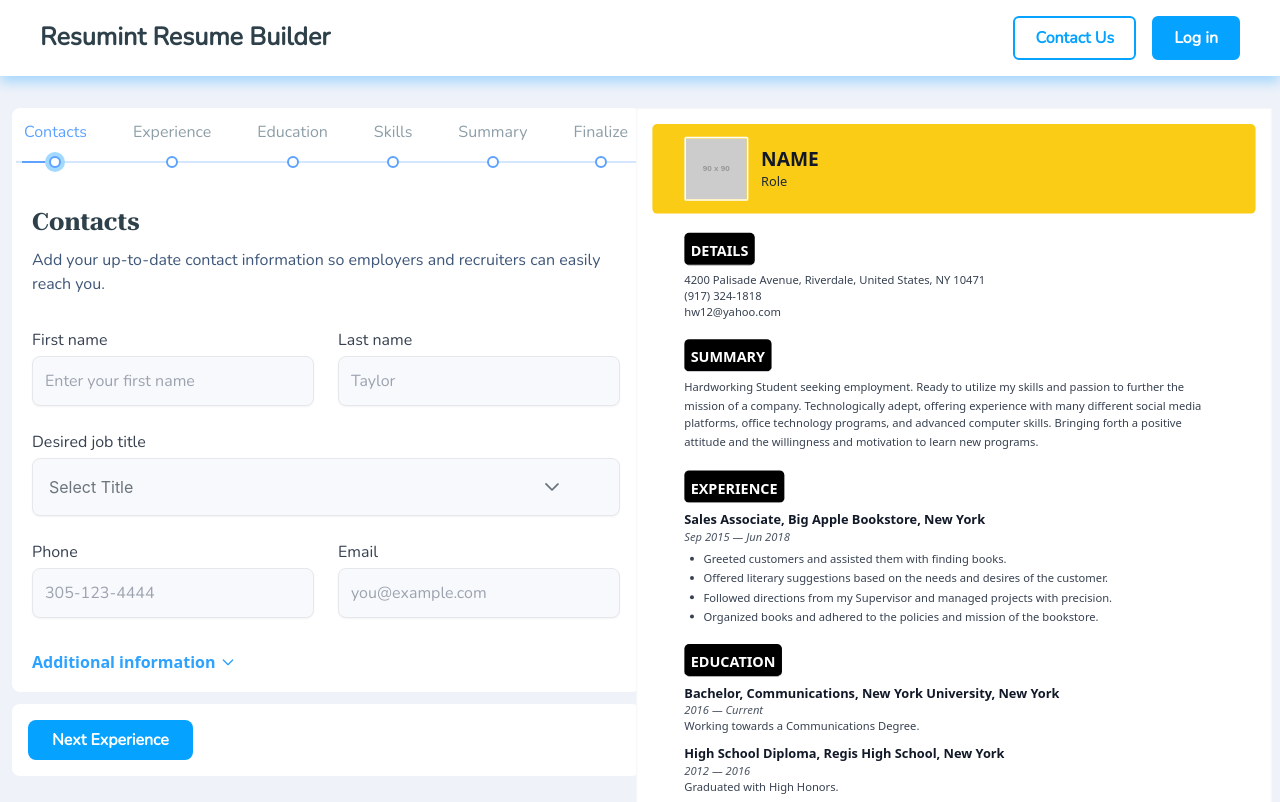
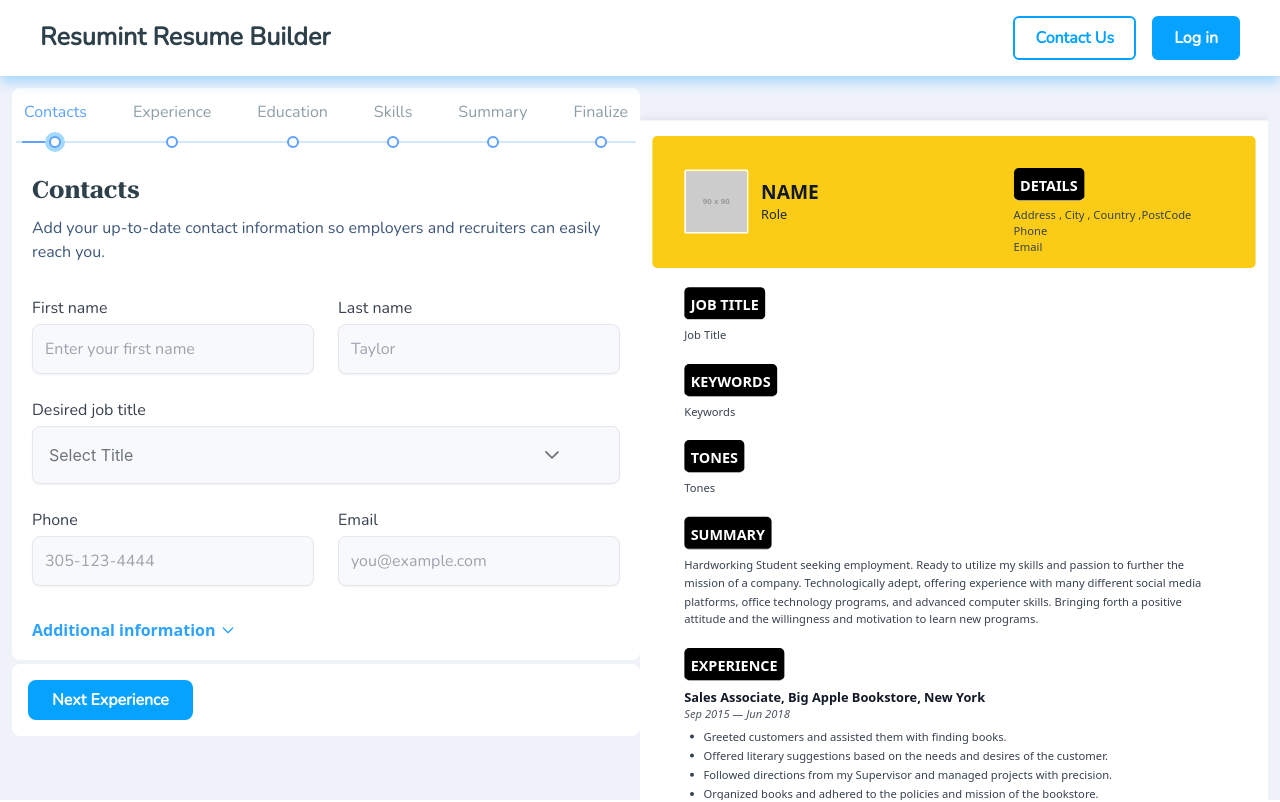
Before and after one commit to bharathwaj22/Resume-Builder, a React (Vite) app: page /Resume-details in a window 1280 px wide. Shown: the top 802 px of the page. Built offline with nearby package versions, Linux system fonts and the light colour scheme.

Commit message:
updateall

```diff
--- a/src/App.jsx
+++ b/src/App.jsx
@@ -32,6 +32,12 @@ function App() {
         const [tags, setTags] = useState([]);
         const [tones, setTones] = useState([]);
 
+        const [address, setAddress] = useState("");
+
+          const [city, setCity] = useState("");
+          const [country, setCountry] = useState("");
+          const [postcode, setPostcode] = useState("");
+
      const [experiences, setExperiences] = useState([
         {
           id: Date.now(),
@@ -53,7 +59,7 @@ function App() {
   return (
     <>
 
-      <CreateContext.Provider value={{ globalState, setGlobalState,firstName,setFirstName,lastName, setLastName,jobTitle, setJobTitle,phone, setPhone,email, setEmail,tags, setTags,tones, setTones,experiences, setExperiences }}>
+      <CreateContext.Provider value={{ globalState, setGlobalState,firstName,setFirstName,lastName, setLastName,jobTitle, setJobTitle,phone, setPhone,email, setEmail,tags, setTags,tones, setTones,address, setAddress,city, setCity,country, setCountry,postcode, setPostcode,experiences, setExperiences }}>
         <BrowserRouter>
           <Layout>
             <Routes>
--- a/src/Componets/Choose_template.jsx
+++ b/src/Componets/Choose_template.jsx
@@ -21,16 +21,18 @@ import { CreateContext } from '../App';
 
 
 function Choose_template() {
-    const nagivate = useNavigate();
-    const clickresumedetails = () => {
-        nagivate('/Resume-details')
-        window.scrollTo({
-            top: 0,
-            behavior: "smooth",
-        });
-    }
+    const navigate = useNavigate();
+    // const clickresumedetails = (template) => {
+    //     // nagivate('/Resume-details')
+    //         navigate("/Resume-details", { state: { templateId: template } });
 
-    let UseContext=useContext(CreateContext)
+    //     window.scrollTo({
+    //         top: 0,
+    //         behavior: "smooth",
+    //     });
+    // }
+
+    let UseContext = useContext(CreateContext)
 
     console.log(UseContext);
 
@@ -400,7 +402,7 @@ function Choose_template() {
                                         <div className="absolute inset-0 flex items-center justify-center opacity-0 group-hover:opacity-100 transition-opacity duration-500 z-20">
                                             <button
                                                 className="px-6 py-3 bg-[#05a2ff] hover:bg-[#0875b4] text-white font-semibold rounded-lg shadow-xl transition-all"
-                                                onClick={clickresumedetails}
+                                                // onClick={clickresumedetails(template)}
                                             >
                                                 Use This Template
                                             </button>
--- a/src/Componets/Resume_details.jsx
+++ b/src/Componets/Resume_details.jsx
@@ -72,53 +72,15 @@ function Resume_details() {
     const prevTab = tabsData[currentIndex - 1];
 
     return (
-        <div className='bg-[#eff2f9] h-full'>
+        <div className='bg-[#eff2f9] h-full md:h-screen md:overflow-hidden'>
             <Header />
 
-            <section className='flex flex-wrap md:flex-nowrap mt-5 p-3 '>
+            <section className='flex flex-wrap md:flex-nowrap md:h-screen md:overflow-hidden  p-3 '>
                 {/* left tab  */}
-                <div className=' w-full md:w-[50%] '>
+                <div className=' w-full md:w-[50%]  md:h-screen md:overflow-hidden'>
 
                     <div className='bg-white  rounded-lg p-1 '>
-                        {/* <div className="relative w-full p-">
-                            <div className="flex flex-wrap justify-between relative z-10">
-                                {tabsData.map((tab) => {
-                                    const isActive = tab.id === activeTab;
-                                    return (
-                                        <div key={tab.id} className="flex flex-col items-center">
-                                            <button
-                                                onClick={() => {
-                                                    setActiveTab(tab.id);
-                                                    setAllTaskDetails(tab);
-                                                }}
-                                                className={`
-                  p-2 text-[16px] font-nunito font bg-white
-                  transition-colors duration-200 ease-in-out
-                  ${isActive ? "text-[#5da2ff]" : "text-[#8d9ea8] hover:text-[#5da2ff]"}
-                `}
-                                            >
-                                                {tab.name}
-                                            </button>
 
-                                            <div
-                                                className={`
-                  w-3 h-3 rounded-full border-2 mt-1 z-10
-                  ${isActive
-                                                        ? "border-[#5da2ff] bg-white shadow-[0_0_0_4px_#a3d9ff]"
-                                                        : "border-[#5da2ff] bg-white"
-                                                    }
-                  transition-all duration-300 ease-in-out
-                `}
-                                            ></div>
-                                        </div>
-                                    );
-                                })}
-                            </div>
-
-                            <div className="absolute left-0 right-0 bottom-[5px] h-0.5 bg-[#5da2ff]"></div>
-
-
-                        </div> */}
 
                         <div className="relative w-full">
                             {/* Tabs + Dots container */}
@@ -173,7 +135,7 @@ function Resume_details() {
                         </div>
 
 
-                        <div className="mt-5">
+                        <div className="mt-2">
                             {renderTabContent()}
 
 
@@ -181,7 +143,7 @@ function Resume_details() {
                     </div>
                     {/* perivous */}
 
-                    <div className="bg-white p-4 mt-3 text-right rounded-lg flex justify-between  ">
+                    <div className="bg-white p-4 mt-1 text-right rounded-lg flex justify-between  ">
                         {prevTab && (
                             <button
                                 className="bg-white text-[#374151] border border-gray-300 px-6 py-2 rounded-lg mr-3 font-nunito font-semibold hover:bg-gray-100 transition-colors duration-300"
@@ -202,33 +164,31 @@ function Resume_details() {
                     </div>
                 </div>
                 {/* right resume */}
-                {/* <div className="w-[50%] p-2 hidden md:flex justify-center">
-                    <div className="overflow-hidden rounded-xl w-[70%] shadow-lg hover:shadow-2xl transition-shadow duration-300 flex justify-center">
-                        <img
-                            src={Image6}
-                            alt="image6"
-                            className="w-full h-auto object-cover"
-                        />
-                    </div>
-                </div> */}
-                <div className="hidden md:flex justify-center w-[50%] ">
-  <div className="w-[70%] overflow-visible    flex justify-center">
 
-
+                <div className="hidden md:flex w-1/2 h-screen justify-center items-start p-4 overflow-y-auto">
                     <div
-          className="w-full h-full"
+                        className="flex justify-center items-start w-full"
                         style={{
-            transform: "scale(0.8)", // scale down to fit
-            transformOrigin: "center top",
+                            paddingTop: "1rem", // optional spacing from top
+                        }}
+                    >
+                        <div
+                            className="w-full"
+                            style={{
+                                transform: "scale(0.8)",
+                                transformOrigin: "top center",
                                 width: "210mm",
                                 height: "297mm",
+                                boxShadow: "0 0 10px rgba(0,0,0,0.1)",
+                                background: "white",
+                                borderRadius: "8px",
                             }}
                         >
                             <Resume1 />
-
                         </div>
                     </div>
                 </div>
+
 
 
 
--- a/src/Forms/Contact_form.jsx
+++ b/src/Forms/Contact_form.jsx
@@ -5,13 +5,19 @@ import { CreateContext } from "../App";
 
 export default function ContactForm() {
 
-  let { firstName, setFirstName } = useContext(CreateContext)
-  let { lastName, setLastName } = useContext(CreateContext)
-  let { jobTitle, setJobTitle } = useContext(CreateContext)
-  let { phone, setPhone } = useContext(CreateContext)
-  let { email, setEmail } = useContext(CreateContext)
-  let { tags, setTags } = useContext(CreateContext)
-  let { tones, setTones } = useContext(CreateContext)
+  const { firstName, setFirstName } = useContext(CreateContext)
+  const { lastName, setLastName } = useContext(CreateContext)
+  const { jobTitle, setJobTitle } = useContext(CreateContext)
+  const { phone, setPhone } = useContext(CreateContext)
+  const { email, setEmail } = useContext(CreateContext)
+  const { tags, setTags } = useContext(CreateContext)
+  const { tones, setTones } = useContext(CreateContext)
+  const {address, setAddress} = useContext(CreateContext);
+
+  const {city, setCity} = useContext(CreateContext);
+  const {country, setCountry} = useContext(CreateContext);
+  const {postcode, setPostcode} = useContext(CreateContext);
+
 
 
   console.log("usecontect", firstName)
@@ -30,15 +36,15 @@ export default function ContactForm() {
   // const [email, setEmail] = useState("");
   const [emailTouched, setEmailTouched] = useState(false);
 
-  const [address, setAddress] = useState("");
-    const [addressTouched, setAddressTouched] = useState("");
+  // const [address, setAddress] = useState("");
+  const [addressTouched, setAddressTouched] = useState("");
 
-  const [city, setCity] = useState("");
-  const[cityTouched ,setCityTouched] =useState("");
-  const [country, setCountry] = useState("");
-  const [countryTouched,setCountryTouched]=useState(false);
-  const [postcode, setPostcode] = useState("");
-const [postTouched, setPostTouched] = useState("");
+  // const [city, setCity] = useState("");
+  const [cityTouched, setCityTouched] = useState("");
+  // const [country, setCountry] = useState("");
+  const [countryTouched, setCountryTouched] = useState(false);
+  // const [postcode, setPostcode] = useState("");
+  const [postTouched, setPostTouched] = useState("");
   const [showAdditional, setShowAdditional] = useState(false);
 
 
@@ -148,8 +154,8 @@ const [postTouched, setPostTouched] = useState("");
   }));
 
   const selectedJob = Object.values(jobData).find(
-  (job) => job.title === jobTitle
-);
+    (job) => job.title === jobTitle
+  );
 
   // const [tags, setTags] = useState([]);
   // const [tones, setTones] = useState([]);
--- a/src/Templates/Resume1.jsx
+++ b/src/Templates/Resume1.jsx
@@ -9,13 +9,16 @@ function Resume1() {
   return (
 
 
-      <div className=" bg-white border border-gray-100"  style={{
+    <div className=" bg-white border border-gray-100" style={{
       width: "210mm",
-        height: "297mm",
+      // height: "297mm",
       padding: "5mm",
       boxSizing: "border-box",
     }}>   {/* HEADER */}
-        <div className="bg-yellow-400 flex items-center p-4 rounded-md  px-10">
+      <div className="bg-yellow-400 flex items-center justify-between p-4 rounded-md  px-10">
+        <div className="flex items-center">
+
+
           <img
             src="https://via.placeholder.com/90"
             alt="profile"
@@ -30,16 +33,53 @@ function Resume1() {
           </div>
         </div>
 
-        {/* DETAILS */}
         <section className="mt-6 px-10">
           <h2 className="text-lg font-semibold text-white border-b pb-1 mb-2 bg-black w-fit p-2 rounded-md">
             DETAILS
           </h2>
           <p className="text-gray-700 text-sm">
-            4200 Palisade Avenue, Riverdale, United States, NY 10471
+            {UseContext?.address
+              || "Address"}   , {UseContext?.city
+                || "City"}   , {UseContext?.country || "Country"}  ,{UseContext?.postcode || "PostCode"}
           </p>
-          <p className="text-gray-700 text-sm">(917) 324-1818</p>
-          <p className="text-gray-700 text-sm">hw12@yahoo.com</p>
+          <p className="text-gray-700 text-sm">{UseContext?.phone
+
+            || "Phone"}</p>
+          <p className="text-gray-700 text-sm">{UseContext?.email
+            || "Email"}</p>
+        </section>
+      </div>
+
+      {/* DETAILS */}
+
+
+      {/* job title */}
+      <section className="mt-6 px-10">
+        <h2 className="text-lg font-semibold text-white uppercase border-b pb-1 mb-2 bg-black w-fit p-2 rounded-md">
+          job title
+        </h2>
+        <p className="text-gray-700 text-sm leading-relaxed">
+          {UseContext?.jobTitle || "Job Title"}
+        </p>
+      </section>
+      {/* Keywords */}
+      <section className="mt-6 px-10">
+        <h2 className="text-lg font-semibold text-white uppercase border-b pb-1 mb-2 bg-black w-fit p-2 rounded-md">
+          Keywords
+        </h2>
+        <p className="text-gray-700 text-sm leading-relaxed">
+{UseContext?.tags?.join(" ,")  || "Keywords"}
+        </p>
+      </section>
+      {/* tones */}
+      <section className="mt-6 px-10">
+        <h2 className="text-lg font-semibold text-white uppercase border-b pb-1 mb-2 bg-black w-fit p-2 rounded-md">
+          Tones
+        </h2>
+        <p className="text-gray-700 text-sm leading-relaxed">
+          {UseContext?.tones?.join(", ")
+            || "Tones"}
+        </p>
       </section>
 
       {/* SUMMARY */}
```
Lines whose indentation alone changed are shown as unchanged.
